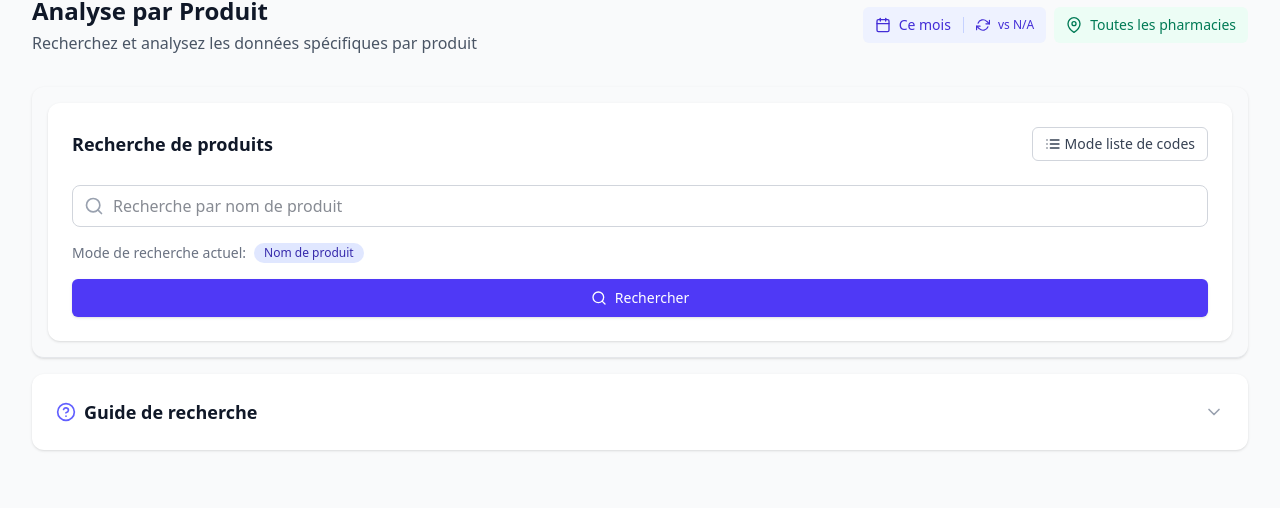
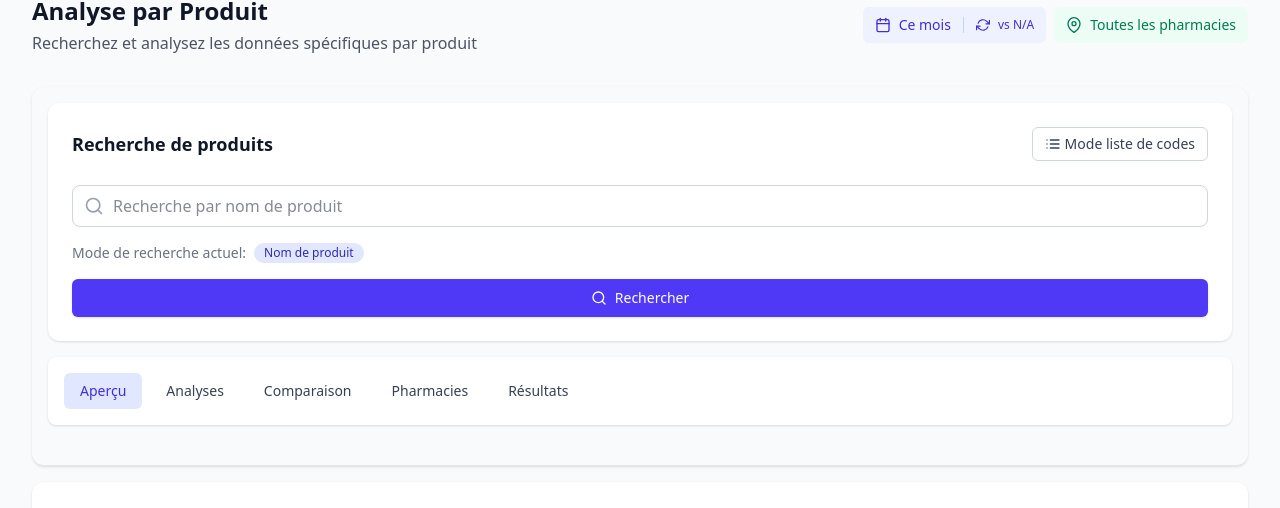
Before and after one commit to Piamias-Victor/git-github.com-Piamias-Victor-last, a Next.js app: page /dashboard/detailed-analysis/product-analysis in a window 1280 px wide. Shown: the part 142-650 px from the top of the page. Built offline with nearby package versions, Linux system fonts and the light colour scheme; no server answers; sample sign-in values are in the browser's storage.

Commit message:
navProduct

```diff
--- a/src/components/dashboard/products/ProductSectionNav.tsx
+++ b/src/components/dashboard/products/ProductSectionNav.tsx
@@ -31,7 +31,6 @@ export function ProductSectionNav({ activeSection = 'overview' }: { activeSectio
         <NavLink href="#overview" label="Aperçu" isActive={activeSection === 'overview'} />
         <NavLink href="#analytics" label="Analyses" isActive={activeSection === 'analytics'} />
         <NavLink href="#comparison" label="Comparaison" isActive={activeSection === 'comparison'} />
-        <NavLink href="#distribution" label="Distribution" isActive={activeSection === 'distribution'} />
         <NavLink href="#pharmacies" label="Pharmacies" isActive={activeSection === 'pharmacies'} />
         <NavLink href="#results" label="Résultats" isActive={activeSection === 'results'} />
       </div>
--- a/src/components/dashboard/products/StickyHeaderNav.tsx
+++ b/src/components/dashboard/products/StickyHeaderNav.tsx
@@ -57,11 +57,9 @@ export function StickyHeaderNav({
         )}
 
         {/* Navigation par sections - apparaît seulement quand il y a des résultats */}
-        {showNavigation && (
           <div className="mt-2">
             <ProductSectionNav activeSection={activeSection} />
           </div>
-        )}
       </div>
     </div>
   );
```
